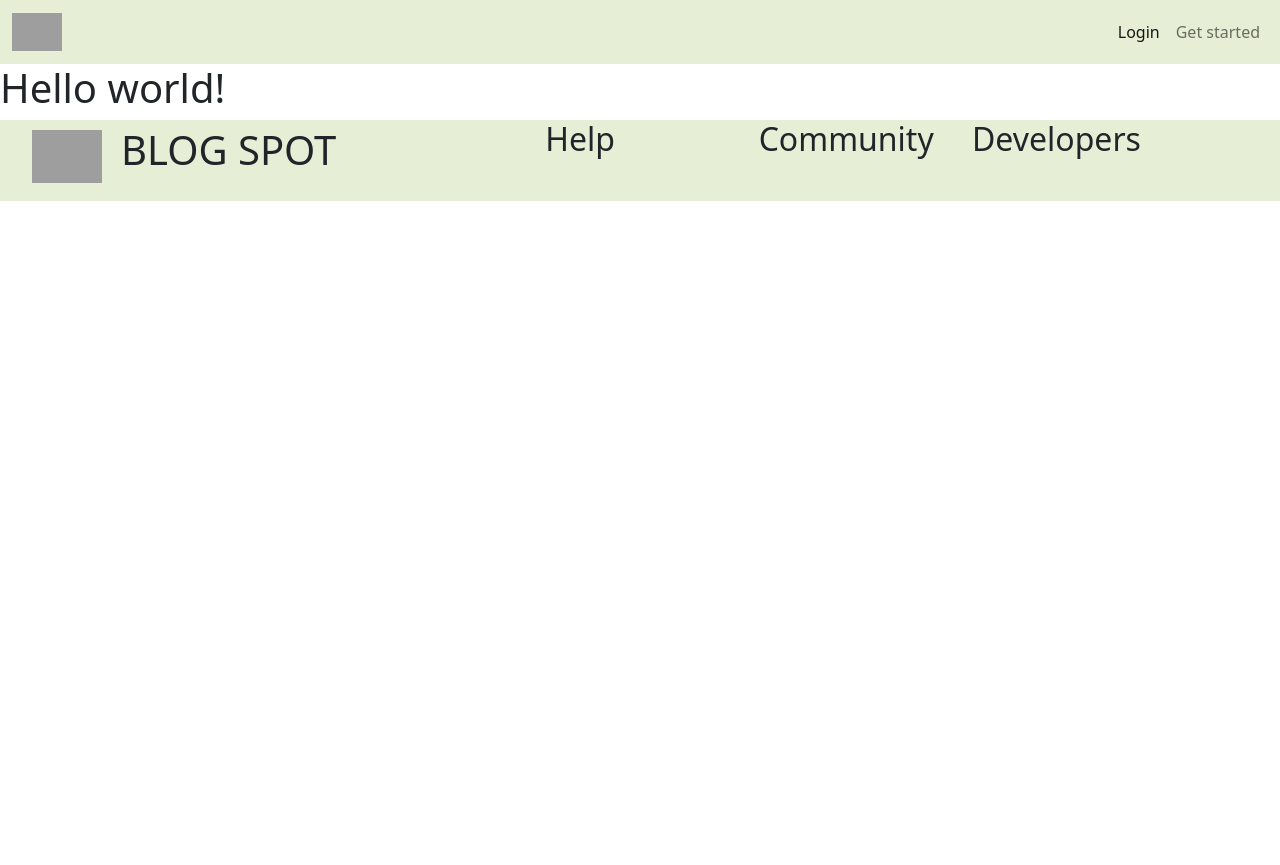
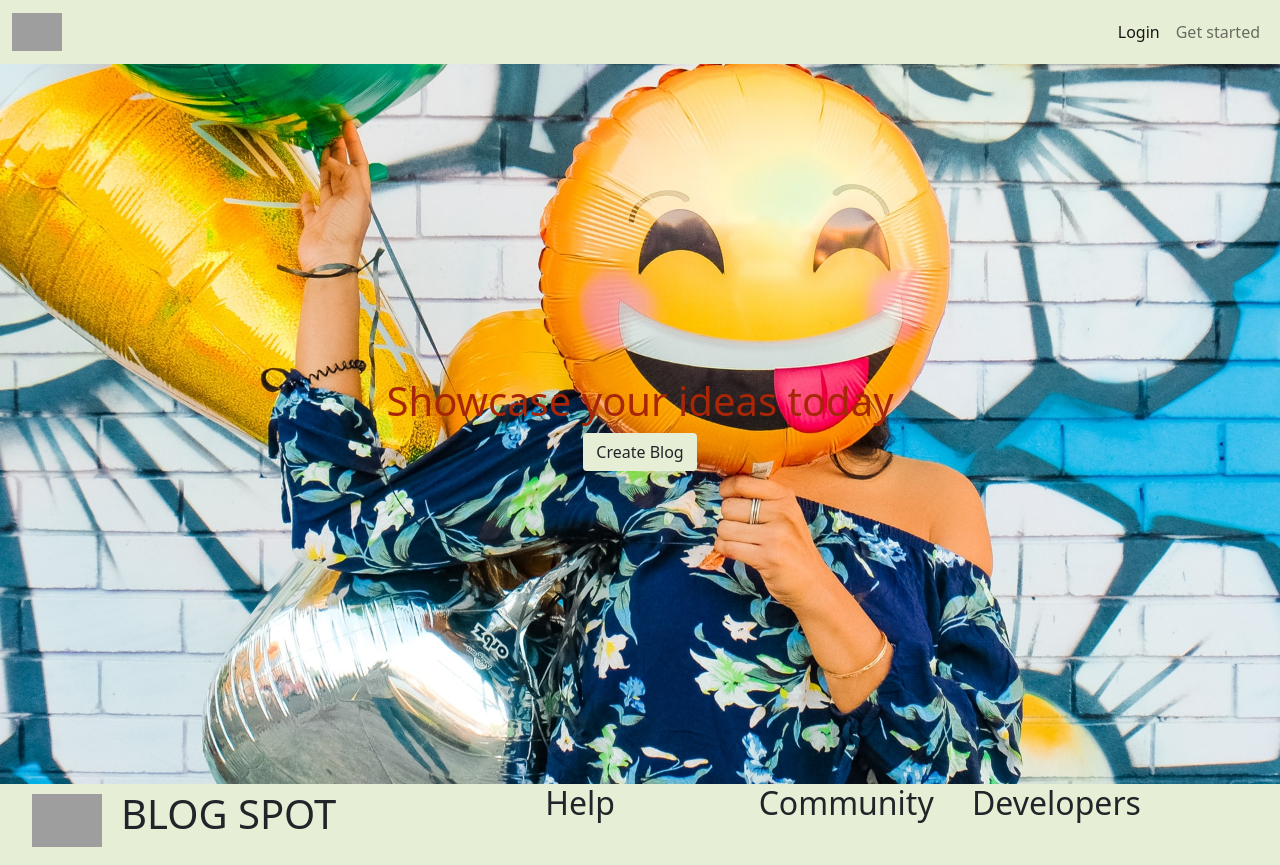
Before and after one commit to Ken-mbira/BLOG_SPOT, a Python web app: template app/templates/index.html in a window 1280 px wide. Before the commit the page ends 201 px from the top, so only its background shows below. Run offline with Jinja, Linux system fonts and the light colour scheme; the template is opened without the code that fills it, so the values that code supplies are empty; grey boxes are pictures that could not be loaded.

Commit message:
add a landingpage

```diff
--- a/app/static/css/styles.css
+++ b/app/static/css/styles.css
@@ -1,3 +1,19 @@
 .basics {
     background-color: #E6EED6;
 }
+
+.page1-content {
+    background: url('../images/Blogspot2.jpg');
+    height: 90vh;
+    background-position: center;
+    background-size: cover;
+    display: flex;
+    justify-content: center;
+    align-items: center;
+    text-align: center;
+    color: #A72608;
+}
+
+.page1-content .btn {
+    background-color: #E6EED6;
+}
--- a/app/templates/index.html
+++ b/app/templates/index.html
@@ -1,2 +1,8 @@
 {% extends 'base.html' %} {% block content %}
-<h1>Hello world!</h1>{% endblock %}
+<div class="page1-content">
+    <div>
+        <h1>Showcase your ideas today</h1>
+        <button class="btn">Create Blog</button>
+    </div>
+</div>
+{% endblock %}
```
Also changed, not shown: app/static/images/Blogspot2.jpg (renamed from app/static/images/Bogspot2.jpg).
